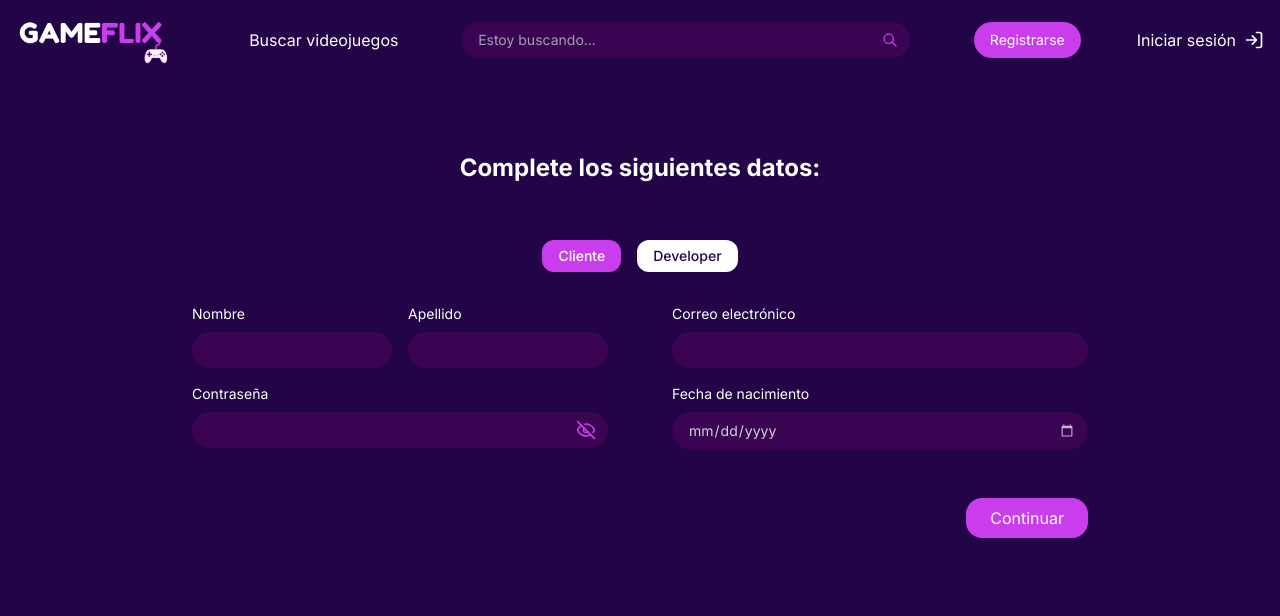
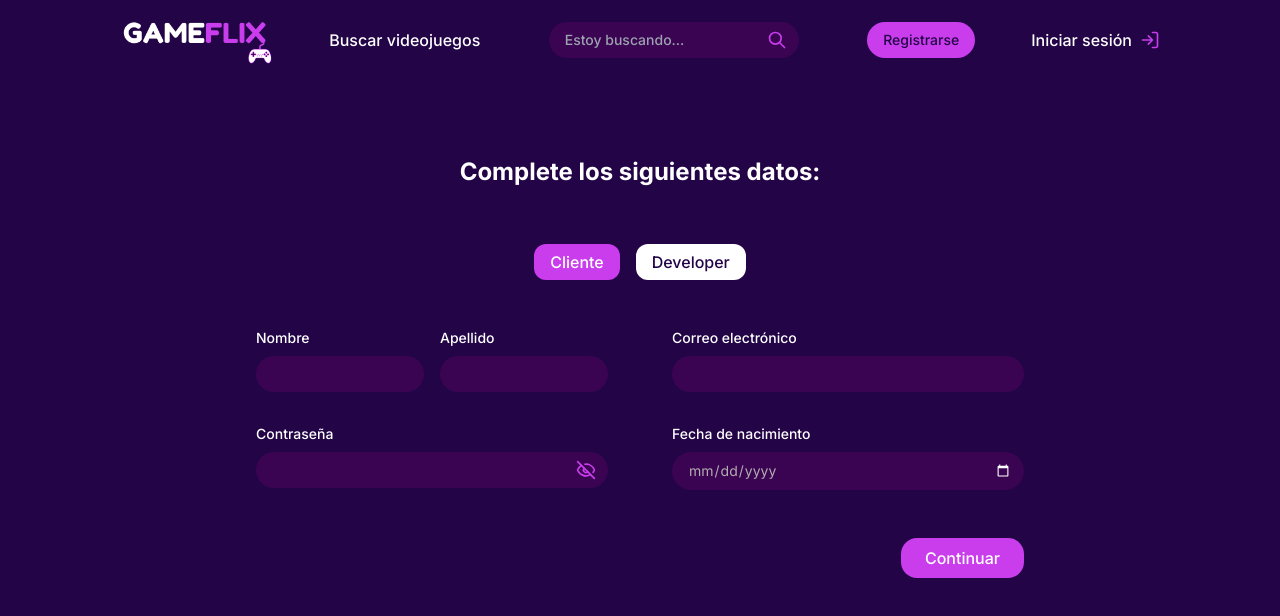
Before and after one commit to nicolas-aversa/GAMEFLIX, a React (Create React App) app in the folder web/: page /signup in a window 1280 px wide. Shown: the top 616 px of the page. Built offline with nearby package versions, Linux system fonts and the light colour scheme.

Commit message:
cambios en Login y signUp con gestión de logoImageUrl usando Firebase

```diff
--- a/web/package.json
+++ b/web/package.json
@@ -7,6 +7,7 @@
     "@testing-library/react": "^13.4.0",
     "@testing-library/user-event": "^13.5.0",
     "axios": "^1.7.7",
+    "firebase": "^11.0.1",
     "lucide-react": "^0.446.0",
     "react": "^18.3.1",
     "react-dom": "^18.3.1",
--- a/web/src/components/header.jsx
+++ b/web/src/components/header.jsx
@@ -14,25 +14,26 @@ export default function Header() {
   };
 
   return (
-    <header className="text-white py-4">
-      <div className="container mx-auto px-4">
+    <header className="text-white py-4 bg-[#220447]">
+      <div className="mx-auto px-14 max-w-6xl">
         <div className="flex items-center justify-between">
-          <div className="flex items-center space-x-20">
+          <div className="flex items-center space-x-14">
             <a href="/" className="flex items-center">
               <img src={gameflixLogo} alt="GameFlix Logo" className="h-12" />
             </a>
-            <button className="hover:text-secondary transition-colors duration-300">
+            <button className="hover:text-secondary transition-colors duration-300 font-medium text-base">
               Buscar videojuegos
             </button>
           </div>
-          <div className="flex-grow mx-8">
-            <form onSubmit={handleSearchSubmit} className="relative max-w-md mx-auto">
+
+          <div className="flex-grow mx-4">
+            <form onSubmit={handleSearchSubmit} className="relative w-[250px] mx-auto">
               <input
                 type="text"
                 value={searchValue}
                 onChange={handleSearchChange}
                 placeholder="Estoy buscando..."
-                className="w-full bg-primary text-white rounded-full py-2 px-4 pr-10 focus:outline-none focus:ring-2 focus:ring-secondary text-sm"
+                className="w-full bg-primary text-white rounded-full py-2 px-4 pr-10 focus:outline-none focus:ring-2 focus:ring-secondary text-sm font-medium"
               />
               <button
                 type="submit"
@@ -40,8 +41,8 @@ export default function Header() {
                 aria-label="Search"
               >
                 <svg
-                  width="16"
-                  height="16"
+                  width="20"
+                  height="20"
                   fill="none"
                   stroke="currentColor"
                   viewBox="0 0 24 24"
@@ -57,11 +58,12 @@ export default function Header() {
               </button>
             </form>
           </div>
+
           <div className="flex items-center space-x-14">
-            <button className="bg-secondary text-white rounded-full px-4 py-2 hover:bg-opacity-80 transition-colors duration-300 text-sm">
+            <button className="bg-secondary text-[#220447] rounded-full px-4 py-2 hover:bg-opacity-80 transition-colors duration-300 text-sm font-medium">
               Registrarse
             </button>
-            <button className="flex items-center space-x-2 text-white hover:text-secondary transition-colors duration-300">
+            <button className="flex items-center space-x-2 text-white hover:text-secondary transition-colors duration-300 font-medium text-base">
               <span>Iniciar sesión</span>
               <svg
                 width="20"
@@ -69,7 +71,7 @@ export default function Header() {
                 viewBox="0 0 24 24"
                 fill="none"
                 xmlns="http://www.w3.org/2000/svg"
-                className="inline-block"
+                className="text-[#C93DEC]"
               >
                 <path
                   d="M15 3H19C19.5304 3 20.0391 3.21071 20.4142 3.58579C20.7893 3.96086 21 4.46957 21 5V19C21 19.5304 20.7893 20.0391 20.4142 20.4142C20.0391 20.7893 19.5304 21 19 21H15M10 17L15 12M15 12L10 7M15 12H3"
--- a/web/src/components/pages/Auth/Login.jsx
+++ b/web/src/components/pages/Auth/Login.jsx
@@ -43,10 +43,10 @@ const Login = () => {
   return (
     <div className="min-h-6 bg-[#220447] text-white flex justify-center items-center font-['Inter']">
       <div className="w-full max-w-md p-6">
-        <h2 className="text-2xl font-bold mb-14 text-center">Bienvenido de vuelta!</h2>
+        <h2 className="text-2xl font-bold mt-3 mb-14 text-center">Bienvenido de vuelta!</h2>
         <form onSubmit={handleSubmit}>
           <div className="mb-12">
-            <label htmlFor="email" className="block mb-2 text-sm">
+            <label htmlFor="email" className="block mb-2 text-sm font-medium">
               Correo electrónico
             </label>
             <div className="relative">
@@ -55,7 +55,7 @@ const Login = () => {
                 id="email"
                 value={email}
                 onChange={(e) => setEmail(e.target.value)}
-                className="w-full bg-[#3A0453] text-gray-300 rounded-full px-4 py-2 pr-10 text-sm"
+                className="w-full bg-[#3A0453] text-[#B1AEAE] rounded-full px-4 py-2 pr-10 text-sm"
                 required
               />
               <div className="absolute inset-y-0 right-0 pr-3 flex items-center pointer-events-none">
@@ -64,7 +64,7 @@ const Login = () => {
             </div>
           </div>
           <div className="mb-6">
-            <label htmlFor="password" className="block mb-2 text-sm">
+            <label htmlFor="password" className="block mb-2 text-sm font-medium">
               Contraseña
             </label>
             <div className="relative">
@@ -73,7 +73,7 @@ const Login = () => {
                 id="password"
                 value={password}
                 onChange={(e) => setPassword(e.target.value)}
-                className="w-full bg-[#3A0453] rounded-full px-4 py-2 text-sm pr-10"
+                className="w-full bg-[#3A0453] text-[#B1AEAE] rounded-full px-4 py-2 text-sm pr-10"
                 required
               />
               <button
@@ -103,7 +103,7 @@ const Login = () => {
           <div className="flex justify-center">
             <button
               type="submit"
-              className="bg-[#C93DEC] text-white rounded-2xl py-2 px-6 hover:bg-[#a331c4]"
+              className="bg-[#C93DEC] text-white rounded-2xl py-2 px-6 hover:bg-[#a331c4] font-medium"
             >
               Continuar
             </button>
--- a/web/src/components/pages/Auth/SignUp.jsx
+++ b/web/src/components/pages/Auth/SignUp.jsx
@@ -1,5 +1,7 @@
 import React, { useState } from 'react';
 import { Eye, EyeOff } from 'lucide-react';
+import { storage } from '../../../config/firebaseConfig';
+import { ref, uploadBytes, getDownloadURL } from 'firebase/storage';
 
 const SignUp = () => {
   const [userType, setUserType] = useState('customer');
@@ -27,17 +29,12 @@ const SignUp = () => {
     }));
   };
 
-  const handleFileChange = (e) => {
+  const handleFileChange = async (e) => {
     const file = e.target.files[0];
     if (file) {
-      const reader = new FileReader();
-      reader.onloadend = () => {
-        setFormData(prevData => ({
-          ...prevData,
-          logoImageUrl: reader.result
-        }));
-      };
-      reader.readAsDataURL(file);
+      const storageRef = ref(storage, `logoImageUrl/${file.name}`);
+      await uploadBytes(storageRef, file);
+      setFormData({ ...formData, logoImageUrl: file.name });
     }
   };
 
@@ -79,29 +76,38 @@ const SignUp = () => {
       if (response.ok) {
         setSuccess(result.message);
         // Redirigir o realizar alguna acción adicional
+        setTimeout(() => {
+          setSuccess('');
+        }, 5000);
       } else {
         setError(result.message);
+        setTimeout(() => {
+          setError('');
+        }, 5000);
       }
     } catch (error) {
       console.error('Error during sign up:', error);
       setError('An error occurred during sign up. Please try again.');
+      setTimeout(() => {
+        setError('');
+      }, 5000);
     }
   };
 
   return (
-    <div className="min-h-screen bg-[#220447] text-white font-['Inter']">
+    <div className="min-h-6 bg-[#220447] text-white font-['Inter']">
       <main className="flex justify-center items-center mt-8">
-        <form onSubmit={handleSubmit} className="w-full max-w-4xl">
-          <h2 className="text-2xl font-bold mt-2 mb-14 text-center">Complete los siguientes datos:</h2>
+        <form onSubmit={handleSubmit} className="w-full max-w-3xl">
+          <h2 className="text-2xl font-bold mt-3 mb-14 text-center">Complete los siguientes datos:</h2>
 
-          <div className="flex justify-center mb-8 space-x-4">
+          <div className="flex justify-center mb-12 space-x-4">
             <button
               type="button"
               onClick={() => setUserType('customer')}
-              className={`px-4 py-1.5 rounded-xl font-medium text-sm ${
+              className={`px-4 py-1.5 rounded-xl font-medium text-base ${
                 userType === 'customer'
                   ? 'bg-[#C93DEC] text-white hover:bg-[#a331c4]'
-                  : 'bg-[#FFFFFF] text-[#220447] hover:bg-[#bdbebd]'
+                  : 'bg-[#FFFFFF] text-[#220447] hover:bg-[#B1AEAE]'
               }`}
             >
               Cliente
@@ -109,10 +115,10 @@ const SignUp = () => {
             <button
               type="button"
               onClick={() => setUserType('developer')}
-              className={`px-4 py-1.5 rounded-xl font-medium text-sm ${
+              className={`px-4 py-1.5 rounded-xl font-medium text-base ${
                 userType === 'developer'
                   ? 'bg-[#C93DEC] text-white hover:bg-[#a331c4]'
-                  : 'bg-[#FFFFFF] text-[#220447] hover:bg-[#bdbebd]'
+                  : 'bg-[#FFFFFF] text-[#220447] hover:bg-[#B1AEAE]'
               }`}
             >
               Developer
@@ -126,32 +132,32 @@ const SignUp = () => {
             // Formulario del cliente
             <div className="flex justify-between">
               <div className="w-1/2 pr-8">
-                <div className="mb-4 flex space-x-4">
+                <div className="mb-8 flex space-x-4">
                   <div className="w-1/2">
-                    <label htmlFor="firstName" className="block mb-2 text-sm">Nombre</label>
+                    <label htmlFor="firstName" className="block mb-2 text-sm font-medium">Nombre</label>
                     <input
                       type="text"
                       id="firstName"
                       name="firstName"
                       value={formData.firstName}
                       onChange={handleChange}
-                      className="w-full bg-[#3A0453] text-gray-300 rounded-full px-4 py-2 pr-10 text-sm"
+                      className="w-full bg-[#3A0453] text-[#B1AEAE] rounded-full px-4 py-2 pr-10 text-sm"
                     />
                   </div>
                   <div className="w-1/2">
-                    <label htmlFor="lastName" className="block mb-2 text-sm">Apellido</label>
+                    <label htmlFor="lastName" className="block mb-2 text-sm font-medium">Apellido</label>
                     <input
                       type="text"
                       id="lastName"
                       name="lastName"
                       value={formData.lastName}
                       onChange={handleChange}
-                      className="w-full bg-[#3A0453] text-gray-300 rounded-full px-4 py-2 pr-10 text-sm"
+                      className="w-full bg-[#3A0453] text-[#B1AEAE] rounded-full px-4 py-2 pr-10 text-sm"
                     />
                   </div>
                 </div>
                 <div className="mb-4">
-                  <label htmlFor="password" className="block mb-2 text-sm">Contraseña</label>
+                  <label htmlFor="password" className="block mb-2 text-sm font-medium">Contraseña</label>
                   <div className="relative">
                     <input
                       type={showPassword ? "text" : "password"}
@@ -159,7 +165,7 @@ const SignUp = () => {
                       name="password"
                       value={formData.password}
                       onChange={handleChange}
-                      className="w-full bg-[#3A0453] text-gray-300 rounded-full px-4 py-2 text-sm pr-10"
+                      className="w-full bg-[#3A0453] text-[#B1AEAE] rounded-full px-4 py-2 text-sm pr-10"
                     />
                     <button
                       type="button"
@@ -178,27 +184,35 @@ const SignUp = () => {
 
               <div className="w-1/2 pl-8 flex flex-col justify-between">
                 <div>
-                  <div className="mb-4">
-                    <label htmlFor="email" className="block mb-2 text-sm">Correo electrónico</label>
+                  <div className="mb-8">
+                    <label htmlFor="email" className="block mb-2 text-sm font-medium">Correo electrónico</label>
                     <input
                       type="email"
                       id="email"
                       name="email"
                       value={formData.email}
                       onChange={handleChange}
-                      className="w-full bg-[#3A0453] text-gray-300 rounded-full px-4 py-2 pr-10 text-sm"
+                      className="w-full bg-[#3A0453] text-[#B1AEAE] rounded-full px-4 py-2 pr-10 text-sm"
                     />
                   </div>
                   <div className="mb-4">
-                    <label htmlFor="birthDate" className="block mb-2 text-sm">Fecha de nacimiento</label>
+                    <label htmlFor="birthDate" className="block mb-2 text-sm font-medium">Fecha de nacimiento</label>
                     <input
                       type="date"
                       id="birthDate"
                       name="birthDate"
                       value={formData.birthDate}
                       onChange={handleChange}
-                      className="w-full bg-[#3A0453] text-gray-300 rounded-full px-4 py-2 pr-3 appearance-none [&::-webkit-calendar-picker-indicator]:filter [&::-webkit-calendar-picker-indicator]:invert [&::-webkit-calendar-picker-indicator]:brightness-0 [&::-webkit-calendar-picker-indicator]:opacity-70 text-sm font-['Inter']"
+                      className="w-full bg-[#3A0453] text-[#B1AEAE] rounded-full px-4 py-2 pr-3 appearance-none [&::-webkit-calendar-picker-indicator]:filter [&::-webkit-calendar-picker-indicator]:invert text-sm font-['Inter']"
                     />
+                  </div>
+                  <div className="flex justify-end mt-12">
+                    <button
+                      type="submit"
+                      className="bg-[#C93DEC] text-white rounded-2xl py-2 px-6 hover:bg-[#a331c4] font-medium"
+                    >
+                      Continuar
+                    </button>
                   </div>
                 </div>
               </div>
@@ -207,19 +221,19 @@ const SignUp = () => {
             //Formulario del developer
             <div className="flex justify-between">
               <div className="w-1/2 pr-8">
-                <div className="mb-4">
-                  <label htmlFor="companyName" className="block mb-2 text-sm">Nombre de la empresa</label>
+                <div className="mb-8">
+                  <label htmlFor="companyName" className="block mb-2 text-sm font-medium">Nombre de la empresa</label>
                   <input
                     type="text"
                     id="companyName"
                     name="companyName"
                     value={formData.companyName}
                     onChange={handleChange}
-                    className="w-full bg-[#3A0453] text-gray-300 rounded-full px-4 py-2 pr-10 text-sm"
+                    className="w-full bg-[#3A0453] text-[#B1AEAE] rounded-full px-4 py-2 pr-10 text-sm"
                   />
                 </div>
-                <div className="mb-4">
-                  <label htmlFor="password" className="block mb-2 text-sm">Contraseña</label>
+                <div className="mb-8">
+                  <label htmlFor="password" className="block mb-2 text-sm font-medium">Contraseña</label>
                   <div className="relative">
                     <input
                       type={showPassword ? "text" : "password"}
@@ -227,7 +241,7 @@ const SignUp = () => {
                       name="password"
                       value={formData.password}
                       onChange={handleChange}
-                      className="w-full bg-[#3A0453] text-gray-300 rounded-full px-4 py-2 text-sm pr-10"
+                      className="w-full bg-[#3A0453] text-[#B1AEAE] rounded-full px-4 py-2 text-sm pr-10"
                     />
                     <button
                       type="button"
@@ -243,54 +257,55 @@ const SignUp = () => {
                   </div>
                 </div>
                 <div className="mb-4">
-                  <label htmlFor="companyDescription" className="block mb-2 text-sm">Descripción de la empresa</label>
+                  <label htmlFor="companyDescription" className="block mb-2 text-sm font-medium">Descripción de la empresa</label>
                   <textarea
                     id="companyDescription"
                     name="companyDescription"
                     value={formData.companyDescription}
                     onChange={handleChange}
-                    className="w-full bg-[#3A0453] text-gray-300 rounded-lg px-4 py-2 text-sm min-h-[100px]"
+                    className="w-full bg-[#3A0453] text-[#B1AEAE] rounded-lg px-4 py-2 text-sm min-h-[100px]"
                   />
                 </div>
               </div>
 
               <div className="w-1/2 pl-8 flex flex-col justify-between">
                 <div>
-                  <div className="mb-4">
-                    <label htmlFor="email" className="block mb-2 text-sm">Correo electrónico</label>
+                  <div className="mb-8">
+                    <label htmlFor="email" className="block mb-2 text-sm font-medium">Correo electrónico</label>
                     <input
                       type="email"
                       id="email"
                       name="email"
                       value={formData.email}
                       onChange={handleChange}
-                      className="w-full bg-[#3A0453] text-gray-300 rounded-full px-4 py-2 pr-10 text-sm"
+                      className="w-full bg-[#3A0453] text-[#B1AEAE] rounded-full px-4 py-2 pr-10 text-sm"
                     />
                   </div>
                   <div className="mb-4">
-                    <label htmlFor="logoImageUrl" className="block mb-2 text-sm">Logo de la empresa</label>
+                    <label htmlFor="logoImageUrl" className="block mb-2 text-sm font-medium">Logo de la empresa</label>
                     <input
                       type="file"
                       id="logoImageUrl"
                       name="logoImageUrl"
                       onChange={handleFileChange}
                       accept="image/*"
-                      className="w-full bg-[#3A0453] text-gray-300 rounded-full text-sm file:mr-4 file:py-2 file:px-3 file:rounded-2xl file:border-0 file:text-sm file:bg-[#C93DEC] file:text-white hover:file:bg-[#a331c4] file:font-['Inter'] file:h-full"
+                      className="w-full bg-[#3A0453] text-[#B1AEAE] rounded-full text-sm file:mr-4 file:py-2 file:px-3 file:rounded-2xl file:border-0 file:text-sm file:bg-[#C93DEC] file:text-white hover:file:bg-[#a331c4] file:font-['Inter'] file:h-full"
                     />
+                  </div>
+                  <div className="flex justify-end mt-12">
+                    <button
+                      type="submit"
+                      className="bg-[#C93DEC] text-white rounded-2xl py-2 px-6 hover:bg-[#a331c4] font-medium"
+                    >
+                      Continuar
+                    </button>
                   </div>
                 </div>
               </div>
             </div>
           )}
 
-          <div className="flex justify-end mt-8">
-            <button
-              type="submit"
-              className="bg-[#C93DEC] text-white rounded-2xl py-2 px-6 hover:bg-[#a331c4]"
-            >
-              Continuar
-            </button>
-          </div>
+
         </form>
       </main>
     </div>
--- /dev/null
+++ b/web/src/config/firebaseConfig.js
@@ -0,0 +1,17 @@
+import { initializeApp } from "firebase/app";
+import { getStorage } from 'firebase/storage';
+
+const firebaseConfig = {
+  apiKey: "AIzaSyA05K4I9yuy8-k1zVjAUL6OPdgy6jUlzes",
+  authDomain: "gameflixwebapp.firebaseapp.com",
+  projectId: "gameflixwebapp",
+  storageBucket: "gameflixwebapp.appspot.com",
+  messagingSenderId: "931118787995",
+  appId: "1:931118787995:web:75487e13eba6ae7c37453e"
+};
+
+
+const app = initializeApp(firebaseConfig);
+const storage = getStorage(app);
+
+export { storage };
```
Also changed, not shown: 1 other file (tests, documents, lock files or other folders).
